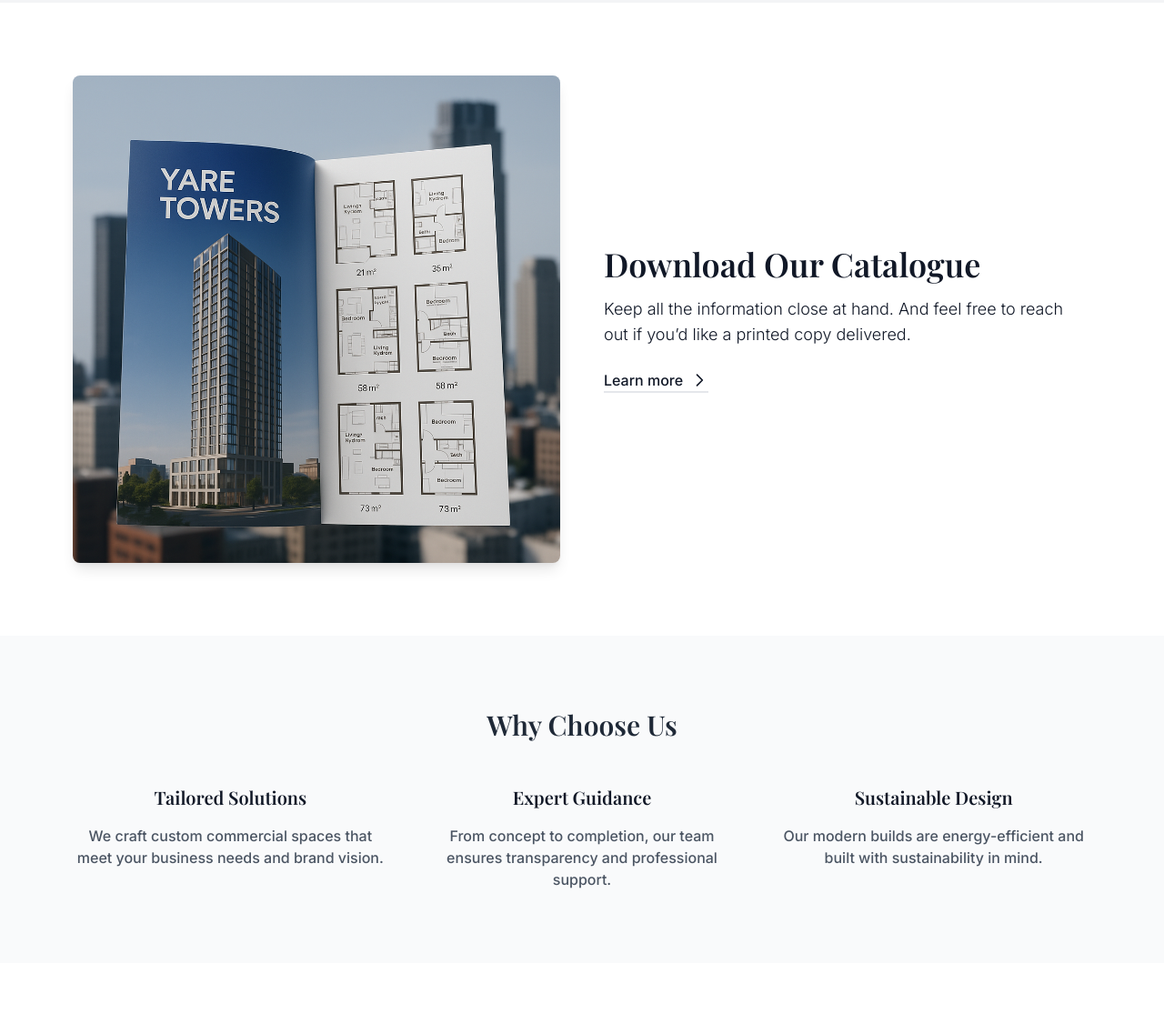
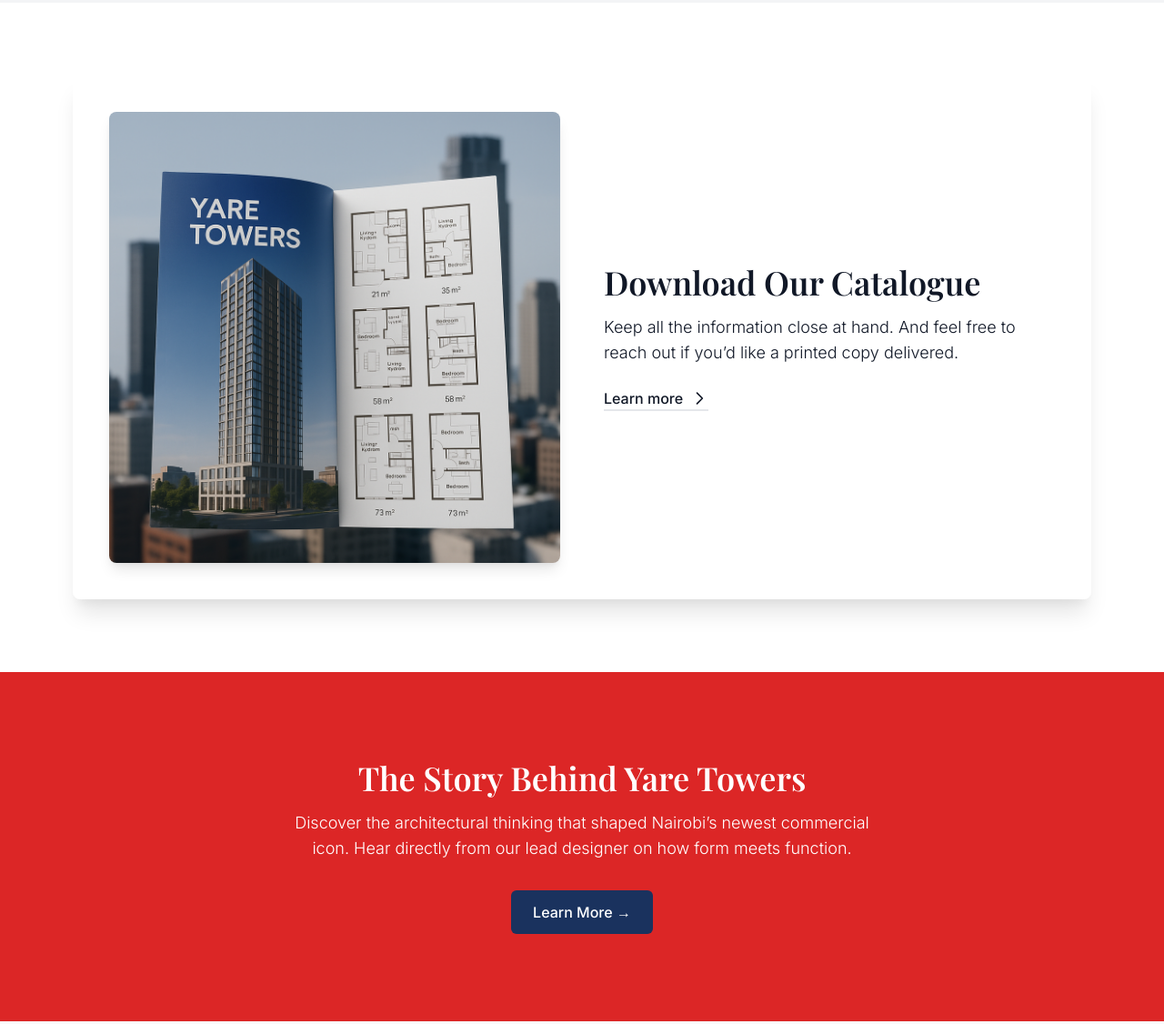
Before and after one commit to SandyAbdullahi/yareltd_site, a plain HTML site: page index.html in a window 1280 px wide. Shown: the part 1073-2199 px from the top of the page at 91% size. Drawn offline with nearby package versions, Linux system fonts and the light colour scheme.

Commit message:
add new sections

```diff
--- a/index.html
+++ b/index.html
@@ -99,10 +99,10 @@
                 <div class="text-lg font-bold">Yare</div> <!-- Optional: Replace with Logo -->
                 <button @click="open = !open" class="focus:outline-none z-30">
                     <svg class="w-6 h-6" fill="none" stroke="currentColor" viewBox="0 0 24 24">
-            <path :class="{ 'hidden': open }" stroke-linecap="round" stroke-linejoin="round" stroke-width="2"
-              d="M4 6h16M4 12h16M4 18h16" />
-            <path :class="{ 'hidden': !open }" stroke-linecap="round" stroke-linejoin="round" stroke-width="2"
-              d="M6 18L18 6M6 6l12 12" />
+                        <path :class="{ 'hidden': open }" stroke-linecap="round" stroke-linejoin="round"
+                            stroke-width="2" d="M4 6h16M4 12h16M4 18h16" />
+                        <path :class="{ 'hidden': !open }" stroke-linecap="round" stroke-linejoin="round"
+                            stroke-width="2" d="M6 18L18 6M6 6l12 12" />
                     </svg>
                 </button>
             </div>
@@ -122,7 +122,8 @@
 
         <!-- Main Text -->
         <div class="relative z-10 h-full flex flex-col items-center justify-center text-center px-6">
-      <h1 class="text-4xl sm:text-5xl md:text-7xl font-semibold tracking-wide uppercase text-primary">Yare Ltd</h1>
+            <h1 class="text-4xl sm:text-5xl md:text-7xl font-semibold tracking-wide uppercase text-primary">Yare Ltd
+            </h1>
             <p class="text-base sm:text-lg md:text-xl mt-6 font-medium text-gray-200">
                 Transforming Commercial Real Estate.<br />
                 With Vision. With Precision.
@@ -131,8 +132,7 @@
 
         <!-- CTA -->
         <div class="absolute bottom-6 sm:bottom-12 w-full flex justify-center z-10">
-      <a href="#"
-        class="text-white text-base font-medium border-b border-white hover:text-[#dc2626] transition">
+            <a href="#" class="text-white text-base font-medium border-b border-white hover:text-[#dc2626] transition">
                 Download our cabin catalogue
             </a>
         </div>
@@ -147,45 +147,63 @@
             tells a story—of home, of nature, of timeless design.
         </p>
     </section>
+<section class="py-20 px-6 md:px-20 bg-[#f8f5ee] flex justify-center">
+  <div class="bg-[#fcf9f4] rounded-lg shadow-xl p-10 flex flex-col md:flex-row items-center max-w-6xl w-full">
 
-    <section class="flex flex-col md:flex-row items-center justify-center py-20 px-6 md:px-20 bg-white">
     <!-- Image side -->
-        <div class="w-full md:w-1/2 mb-12 md:mb-0 md:mr-12">
+    <div class="w-full md:w-1/2 mb-8 md:mb-0 md:mr-12">
       <img src="brochure.png" alt="Catalog preview with cabin designs"
         class="w-full h-[300px] rounded-lg shadow-lg object-cover">
     </div>
 
     <!-- Text side -->
     <div class="w-full md:w-1/2 text-center md:text-left">
-            <h2 class="text-3xl md:text-4xl font-semibold mb-4">Download Our Catalogue</h2>
-            <p class="text-lg font-light mb-6">
-                Keep all the information close at hand. And feel free to reach out if you’d like a printed copy
-                delivered.
+      <h2 class="text-3xl md:text-4xl font-semibold text-[#3b2e21] mb-4">Download Our Catalogue</h2>
+      <p class="text-lg font-light text-[#3b2e21] mb-6">
+        Keep all the information close at hand. And feel free to reach out if you’d like a printed copy delivered.
       </p>
       <a href="#"
-                class="inline-flex items-center text-base font-medium text-[#dc2626] border-b-2 border-[#dc2626] hover:text-black transition">
+        class="inline-flex items-center text-base font-medium text-[#6c4b2f] border-b-2 border-[#6c4b2f] hover:text-black transition">
         Learn more
         <svg class="ml-2 w-5 h-5" fill="none" stroke="currentColor" stroke-width="2" viewBox="0 0 24 24">
           <path stroke-linecap="round" stroke-linejoin="round" d="M9 5l7 7-7 7" />
         </svg>
       </a>
     </div>
+
+  </div>
 </section>
+
+<section class="bg-primary text-white py-24 px-6 md:px-20 text-center">
+  <h2 class="text-3xl md:text-4xl font-semibold mb-4">The Story Behind Yare Towers</h2>
+  <p class="text-lg font-light mb-8 max-w-2xl mx-auto">
+    Discover the architectural thinking that shaped Nairobi’s newest commercial icon.
+    Hear directly from our lead designer on how form meets function.
+  </p>
+  <a href="#architect-interview"
+     class="inline-block bg-navy text-[#1a325e] px-6 py-3 rounded-md font-medium hover:bg-[#dc2626] hover:text-white transition">
+    Learn More →
+  </a>
+</section>
+
     <!-- Featured Highlights Section -->
     <section class="py-20 px-6 md:px-20 bg-gray-50">
         <h2 class="text-3xl font-semibold text-center mb-12 text-gray-800">Why Choose Us</h2>
         <div class="grid grid-cols-1 md:grid-cols-3 gap-10 text-center">
             <div>
                 <h3 class="text-xl font-bold mb-4 text-[#1a325e]">Tailored Solutions</h3>
-      <p class="text-gray-600">We craft custom commercial spaces that meet your business needs and brand vision.</p>
+                <p class="text-gray-600">We craft custom commercial spaces that meet your business needs and brand
+                    vision.</p>
             </div>
             <div>
                 <h3 class="text-xl font-bold mb-4 text-[#1a325e]">Expert Guidance</h3>
-      <p class="text-gray-600">From concept to completion, our team ensures transparency and professional support.</p>
+                <p class="text-gray-600">From concept to completion, our team ensures transparency and professional
+                    support.</p>
             </div>
             <div>
                 <h3 class="text-xl font-bold mb-4 text-[#1a325e]">Sustainable Design</h3>
-      <p class="text-gray-600">Our modern builds are energy-efficient and built with sustainability in mind.</p>
+                <p class="text-gray-600">Our modern builds are energy-efficient and built with sustainability in mind.
+                </p>
             </div>
         </div>
     </section>
@@ -195,15 +213,18 @@
         <h2 class="text-3xl font-semibold text-center mb-12 text-gray-800">What Our Clients Say</h2>
         <div class="grid grid-cols-1 md:grid-cols-3 gap-8">
             <div class="bg-gray-100 p-6 rounded-lg">
-      <p class="text-gray-700 italic">"Professional, timely, and reliable. Our new space exceeded expectations."</p>
+                <p class="text-gray-700 italic">"Professional, timely, and reliable. Our new space exceeded
+                    expectations."</p>
                 <p class="mt-4 text-sm font-semibold text-[#1a325e]">— Sandra K., Retail Owner</p>
             </div>
             <div class="bg-gray-100 p-6 rounded-lg">
-      <p class="text-gray-700 italic">"Their attention to detail and honesty throughout the process was unmatched."</p>
+                <p class="text-gray-700 italic">"Their attention to detail and honesty throughout the process was
+                    unmatched."</p>
                 <p class="mt-4 text-sm font-semibold text-[#1a325e]">— James T., Property Investor</p>
             </div>
             <div class="bg-gray-100 p-6 rounded-lg">
-      <p class="text-gray-700 italic">"Highly recommend for any commercial real estate project—smooth and seamless."</p>
+                <p class="text-gray-700 italic">"Highly recommend for any commercial real estate project—smooth and
+                    seamless."</p>
                 <p class="mt-4 text-sm font-semibold text-[#1a325e]">— Lydia M., CEO</p>
             </div>
         </div>
```
Lines whose indentation alone changed are shown as unchanged.
